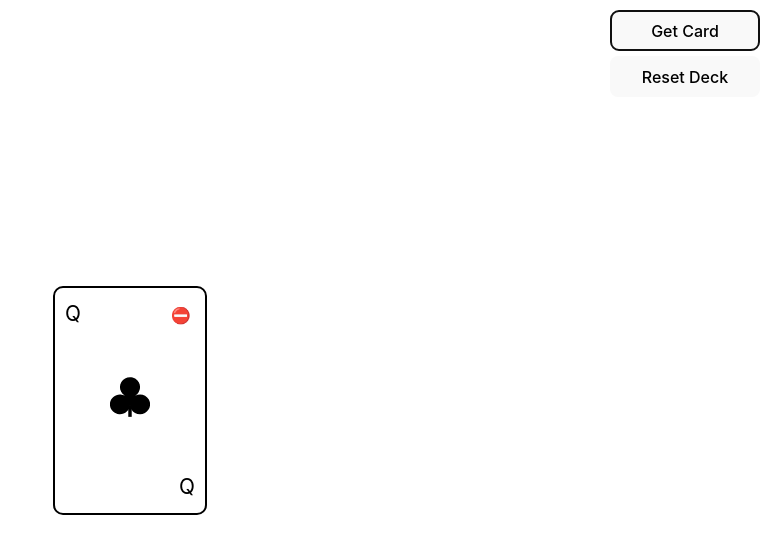
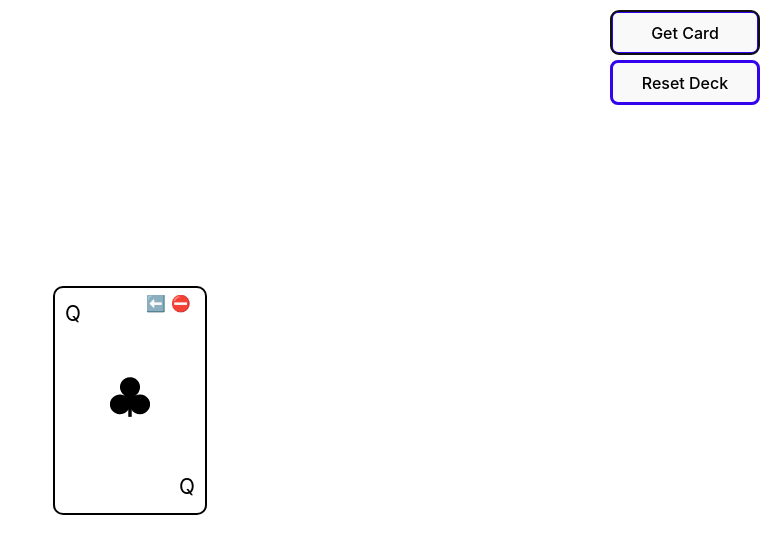
Before and after one commit to HanninenF/parent-child, a React (Vite) app: page / in a window 1280 px wide. Both pictures are taken after a click on the button "Get Card". Shown: the top 554 px of the page, without its empty margins (510-1280 px from the left). Built offline with nearby package versions, Linux system fonts and the light colour scheme.

Commit message:
add: enhance RandomCard component with card restoration, including animations and styling

```diff
--- a/src/widgets/RandomCard2/RandomCard.scss
+++ b/src/widgets/RandomCard2/RandomCard.scss
@@ -18,6 +18,10 @@ $cardWidth: 150px;
     border: 2px solid black;
     position: relative;
 
+    &:hover {
+      transform: scale(1.05);
+    }
+
     .cardTop {
       padding: 10px;
       justify-items: flex-start;
@@ -30,9 +34,10 @@ $cardWidth: 150px;
       justify-items: flex-end;
     }
 
-    .delete-button {
+    .delete-button,
+    .restore-button {
       position: absolute;
-      top: 17px;
+      top: 5px;
       right: 5px;
       background: none; border: none;
       font-size: 16px;
@@ -40,6 +45,11 @@ $cardWidth: 150px;
       width: 20px;
       height: 20px;
       display: flex; place-items: center; justify-content: center;
+    }
+
+    .restore-button {
+      right: 30px;
+      color: red;
     }
   }
 }
@@ -56,5 +66,17 @@ $cardWidth: 150px;
   .get-button, .reset-button {
     width: 150px;
     text-align: center;
+    position: relative;
+    border: 3px solid transparent;
+    animation: borderAnimation 2s infinite linear;
   }
 }
+
+@keyframes borderAnimation {
+  0% { border-color: red; }
+  1% { border-color: rgb(241, 15, 166); }
+  25% { border-color: blue; }
+  50% { border-color: green; }
+  75% { border-color: yellow; }
+  100% { border-color: red; }
+}
--- a/src/widgets/RandomCard2/RandomCard.tsx
+++ b/src/widgets/RandomCard2/RandomCard.tsx
@@ -13,7 +13,7 @@ type DeckOfCards = {
 type Card = {
   card: string;
   suit: string;
-  id?: number;
+  id: number;
 };
 
 export const RandomCard = () => {
@@ -26,36 +26,45 @@ export const RandomCard = () => {
 
   const [deckOfCards, setDeckOfCards] = useState<DeckOfCards>(initialDeck);
   const [randomCards, setRandomCards] = useState<Card[]>([]);
+  const [deletedCards, setDeletedCards] = useState<Card[]>([]); //state av array som kommer spara deleted-kort i
 
 
-  const removeValueFromSpecificArray = (arrayName: keyof DeckOfCards, value: string) => {
-    setDeckOfCards((prevData) => ({
-      ...prevData,
-      [arrayName]: prevData[arrayName].filter((item) => item !== value), //.filter elements of an array that meets the condition specified in a callback
-    }));
-  };
+  const generateUniqueId = (): number => {
+    return Date.now() + Math.floor(Math.random() * 10000);
+  };// behöver lägga till denna functionen för att reset ska inte krångla
+
+
 
   const drawCard = () => {
     //dra ett kort från kortleken state
     //gå igenom alla nyckelvärdepar och spara som en array med objekt för varje element i arrayerna
-    const allCards: Card[] = Object.entries(deckOfCards).flatMap(
-      ([suit, cards]) => cards.map((card) => ({ suit, card }))
+    const allCards: Card[] = Object.entries(deckOfCards).flatMap(([suit, cards]) =>
+      cards.map((card) => ({ suit, card, id: generateUniqueId() }))
     );
 
+    //Om carddeck är tom får man en alert med info om det
     if (allCards.length === 0) {
       alert("Inga fler kort kvar i kortleken!");
       return;
-    } //Om carddeck är tom får man en alert med info om det
+    }
 
     //skapa randomkort från allCards
     //jag har nu en array av objekt. Jag ska plocka ut ett kort från arrayen av kort(objekt) genom random
 
     const randomIndex = Math.floor(Math.random() * allCards.length);
     console.log("randomIndex", randomIndex);
-    const randomCard: Card = { ...allCards[randomIndex], id: Date.now() };
+    const randomCard = allCards[randomIndex];
     console.log("randomCard", randomCard);
-    removeValueFromSpecificArray(randomCard.suit as keyof DeckOfCards, randomCard.card)
+
+    setDeckOfCards((prevDeck) => ({
+      ...prevDeck,
+      [randomCard.suit as keyof DeckOfCards]: prevDeck[randomCard.suit as keyof DeckOfCards].filter(
+        (c) => c !== randomCard.card
+      ),
+    }));//Tar bort det dragna kort från deckOfCards, samtidigt som den filtrerar bort rätt färg med .filter
+
     setRandomCards((prevCards) => [...prevCards, randomCard]);
+  };
 
     // 🛠 Ta bort det dragna kortet från leken med setDeckOfCards()
     // 💡 Tips: Filtrera bort kortet från deckOfCards baserat på suit och card
@@ -63,15 +72,47 @@ export const RandomCard = () => {
     /*  1. Hitta vilket suit kortet tillhör (randomCard.suit).
         2. Filtrera bort det dragna kortet från det suitets array.
         3. Uppdatera deckOfCards med det nya värdet. */
+
+ const resetDeck = () => {
+    setDeckOfCards(initialDeck);
+    setRandomCards([]);
+    setDeletedCards([]);
   };
 
-  const resetDeck = () => { //Reste function
-    setDeckOfCards(initialDeck);
-    setRandomCards([]);
+  const resetCard = (id: number) => {
+    setRandomCards((prevCards) => {
+      const cardIndex = prevCards.findIndex((card) => card.id === id);
+      if (cardIndex === -1) return prevCards;
 
+      const cardToReset = prevCards[cardIndex];
+      setDeckOfCards((prevDeck) => ({
+        ...prevDeck,
+        [cardToReset.suit as keyof DeckOfCards]: [cardToReset.card, ...prevDeck[cardToReset.suit as keyof DeckOfCards]],
+      }));
+
+      return prevCards.filter((card) => card.id !== id);
+    });
   };
-  const deleteCard = (id?: number) => { //Delete function
-    setRandomCards((prevCards) => prevCards.filter((card) => card.id !== id));
+
+  const restoreLastDeletedCard = () => {
+    if (deletedCards.length === 0) {
+      alert("Inga mera borttagna kort att återställa!");
+      return;
+    }
+    const lastDeletedCard = deletedCards[deletedCards.length - 1];
+    setDeletedCards((prevDeleted) => prevDeleted.slice(0, -1));
+    setRandomCards((prevCards) => [...prevCards, lastDeletedCard]);
+  };
+
+  //Delete function
+  const deleteCard = (id: number) => {
+    setRandomCards((prevCards) => {
+      const cardToDelete = prevCards.find((card) => card.id === id);
+      if (!cardToDelete) return prevCards;
+
+      setDeletedCards((prevDeleted) => [...prevDeleted, cardToDelete]);
+      return prevCards.filter((card) => card.id !== id);
+    });
   };
 
   return (
@@ -82,21 +123,28 @@ export const RandomCard = () => {
       </div>
 
       <div className="cardWrapper">
-        {randomCards.map((card) => (
+        {randomCards.length === 0 ? (
+          <p className="no-cards-message">To start press Get Card Button</p> ) : ( randomCards.map((card, index) => (
             <div className="card" key={card.id}>
               <div className="cardTop">
                 <h2>{card.card}</h2>
               </div>
               <div className="cardMiddle">
-              <CardSvg suit={card.suit} />
-            </div>
+                <CardSvg suit={card.suit} /></div>
               <div className="cardBottom">
                 <h2>{card.card}</h2>
                 <button className="delete-button" onClick={() => deleteCard(card.id)}>⛔</button>
+                {index === randomCards.length - 1 && ( // knappen ska visas bara på det sista kortet
+                  <button
+                    className="restore-button"onClick={() => restoreLastDeletedCard()} disabled={deletedCards.length === 0}>⬅️</button>
+                )}
               </div>
             </div>
-        ))}
+          ))
+        )}
       </div>
     </>
   );
 };
+
+export default RandomCard;
```
Lines whose indentation alone changed are shown as unchanged.
